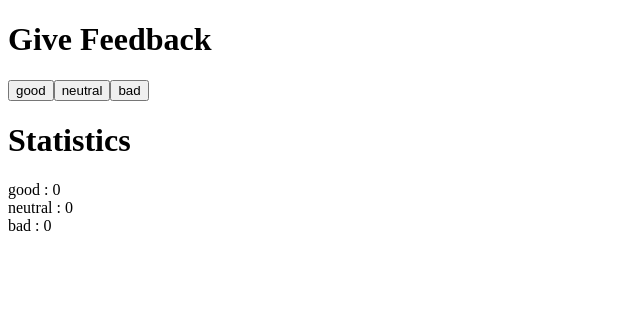
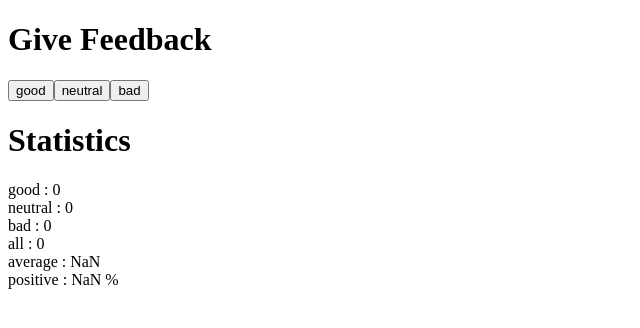
Before and after one commit to Adam-Doria/Full_stack_open_submissions, a React (Vite) app in the folder Part-1/unicafe/: page / in a window 1280 px wide. Shown: the top 328 px of the page, without its empty margins (0-640 px from the left). Built offline with nearby package versions, Linux system fonts and the light colour scheme.

Commit message:
Exercise 1.7 : add more statistics

```diff
--- a/Part-1/unicafe/src/App.jsx
+++ b/Part-1/unicafe/src/App.jsx
@@ -21,9 +21,14 @@ function App() {
   const [neutral, setNeutral] = useState(0)
   const [bad, setBad] = useState(0)
 
-  const handleGoodFeedback = ()=> setGood((prev) => prev + 1)
-  const handleNeutralFeedback = ()=> setNeutral((prev) => prev + 1)
-  const handleBadFeedback = ()=> setBad((prev) => prev + 1)
+  const handleGoodFeedback = () => setGood((prev) => prev + 1)
+  const handleNeutralFeedback = () => setNeutral((prev) => prev + 1)
+  const handleBadFeedback = () => setBad((prev) => prev + 1)
+
+  const allFeedback= good+bad+neutral
+  const positiveFeedbackRatio = `${(good / allFeedback )*100} %`
+  const average = (good - bad) / allFeedback
+
 
   return (
     <>
@@ -36,6 +41,10 @@ function App() {
       <Statistics label={'good'} count={good} />
       <Statistics label={'neutral'} count={neutral} />
       <Statistics label={'bad'} count={bad} />
+      <Statistics label={'all'} count={allFeedback} />
+      <Statistics label={'average'} count={average} />
+      <Statistics label={'positive'} count={positiveFeedbackRatio} />
+
     </>
   )
 }
```
